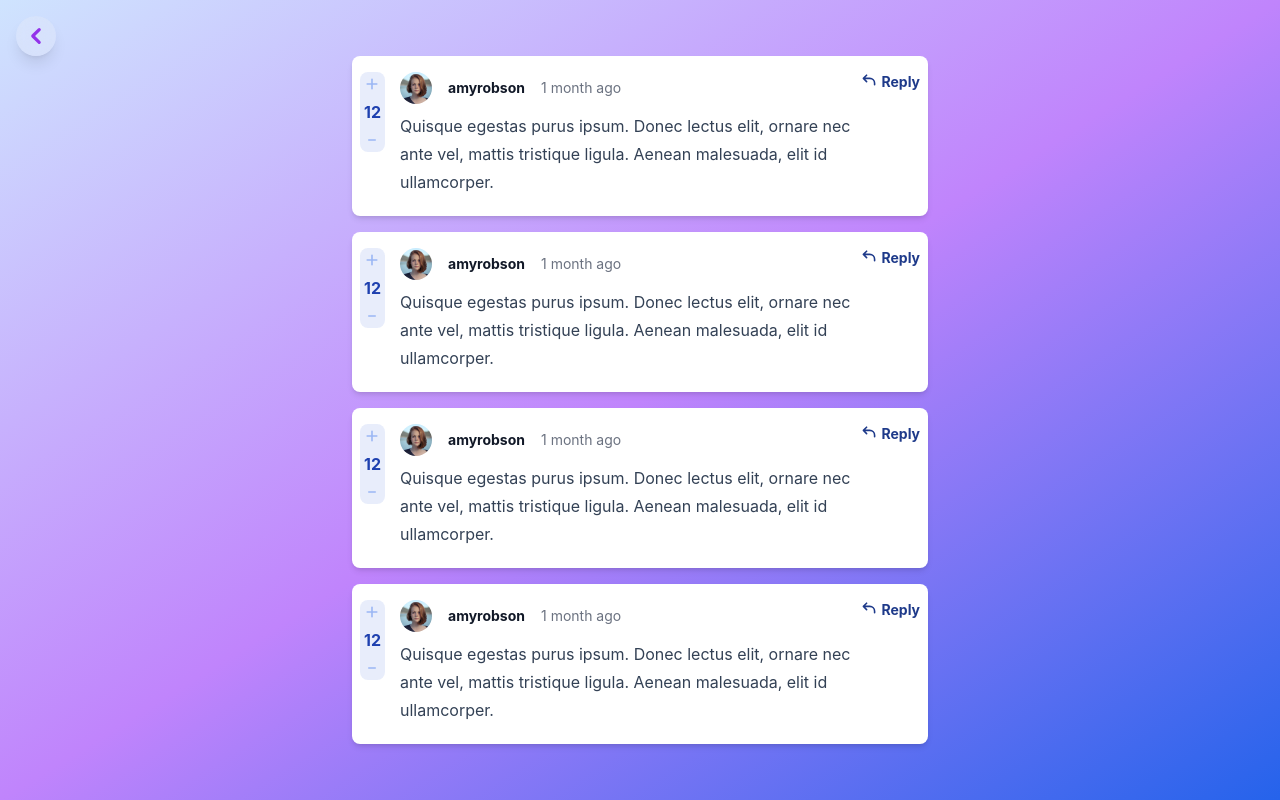
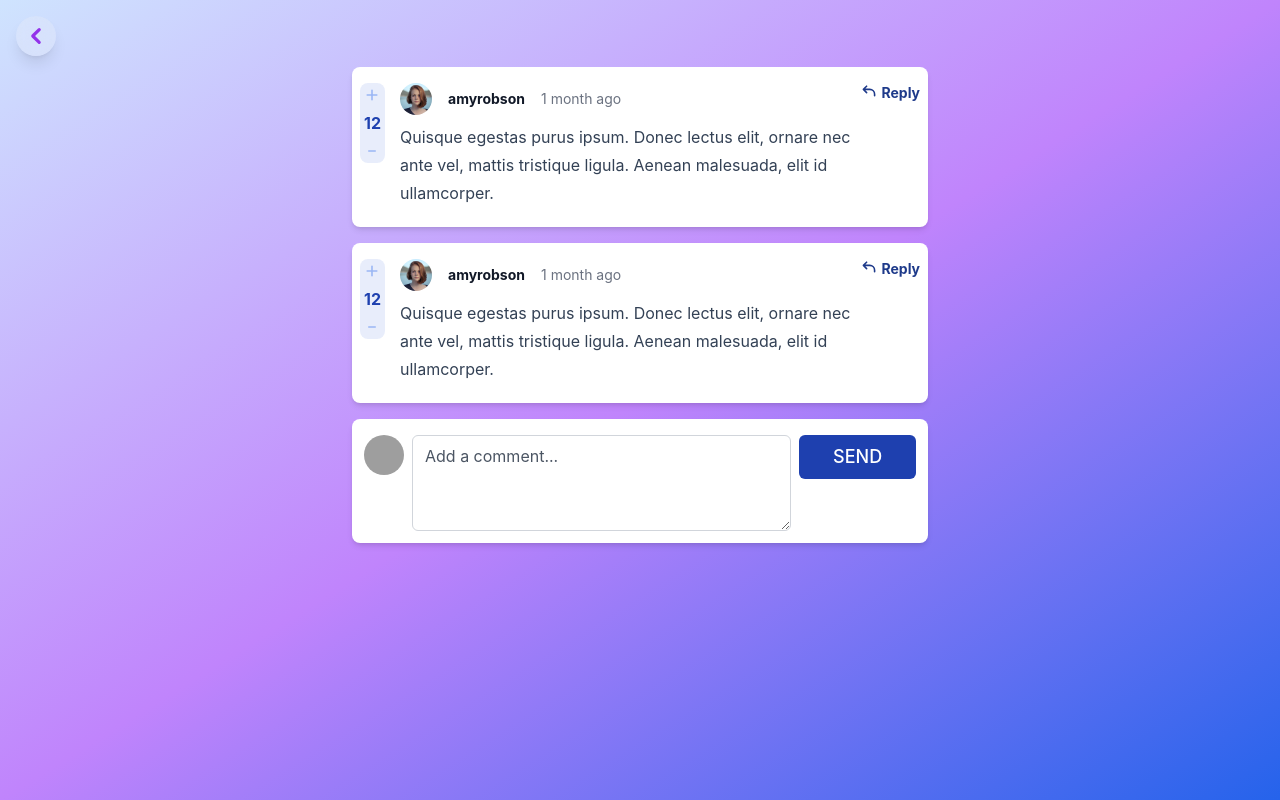
Before and after one commit to tolu-c/congenial-palm-tree, a React (Create React App) app: page /comments in a window 1280 px wide. Built offline with nearby package versions, Linux system fonts and the light colour scheme; grey boxes are pictures that could not be loaded.

Commit message:
commentForm

```diff
--- a/public/index.html
+++ b/public/index.html
@@ -29,6 +29,8 @@
   <body>
     <noscript>You need to enable JavaScript to run this app.</noscript>
     <div id="root"></div>
+    <div id="backdrop"></div>
+    <div id="modal"></div>
     <!--
       This HTML file is a template.
       If you open it directly in the browser, you will see an empty page.
--- /dev/null
+++ b/src/components/comments/commentForm/CommentForm.js
@@ -0,0 +1,68 @@
+import man from "../../../images/man.jpg";
+import { useState, useRef } from "react";
+import Wrapper from "../../ui/Wrapper";
+import ErrorModal from "../../ui/ErrorModal";
+
+export default function CommentForm() {
+  const commentRef = useRef();
+  const [error, setError] = useState();
+
+  function handleSubmit(e) {
+    e.preventDefault();
+
+    const enteredComment = commentRef.current.value;
+
+    // error handling
+    if (enteredComment.trim().length === 0) {
+      setError({
+        title: "Invalid input",
+        message: "Input fields cannot be empty.",
+      });
+      return;
+    }
+
+    console.log("form submitted");
+    console.log(`{comment: ${enteredComment}}`);
+    // alert(`{comment: ${enteredComment}}`);
+    commentRef.current.value = "";
+  }
+  function errorHandler() {
+    setError(null);
+  }
+
+  return (
+    <Wrapper>
+      {error && (
+        <ErrorModal
+          title={error.title}
+          message={error.message}
+          onConfirm={errorHandler}
+        />
+      )}
+      <div className="w-full md:max-w-xl mx-auto p-3 md:pt-4 bg-white rounded-lg h-auto shadow-md">
+        <form
+          onSubmit={handleSubmit}
+          className="flex flex-wrap md:flex-nowrap items-center md:items-start justify-between gap-4 md:gap-2 md:justify-start"
+        >
+          <textarea
+            className="w-full basis-full rounded-md border-gray-300 focus:border-gray-400 focus:ring-1 focus:ring-gray-400 placeholder:text-gray-600 text-gray-900  font-normal text-base md:basis-5/6 md:order-2 md:h-24"
+            placeholder="Add a comment..."
+            name="comment"
+            ref={commentRef}
+          ></textarea>
+          <img
+            src={man}
+            alt="man"
+            className="w-10 h-10 rounded-full object-cover md:order-1"
+          />
+          <button
+            type="submit"
+            className="bg-blue-800 text-white basis-1/4 text-lg flex items-center justify-center rounded-md px-4 py-3 uppercase font-medium hover:bg-blue-500 md:order-last md:px-3 md:py-2"
+          >
+            send
+          </button>
+        </form>
+      </div>
+    </Wrapper>
+  );
+}
--- /dev/null
+++ b/src/components/ui/ErrorModal.js
@@ -0,0 +1,62 @@
+import { Fragment } from "react";
+import ReactDOM from "react-dom";
+import { XIcon } from "@heroicons/react/solid";
+
+const Backdrop = (props) => {
+  return (
+    <div
+      className="fixed top-0 left-0 w-full h-screen z-10 bg-black/60"
+      onClick={props.onConfirm}
+    ></div>
+  );
+};
+
+const ModalOverlay = (props) => {
+  return (
+    <div className="fixed top-[40vh] left-[8.5%] w-5/6 z-50 overflow-hidden bg-red-200 border-red-600 border rounded-lg p-3 shadow-lg shadow-red-400/40">
+      <div className="flex flex-col gap-2 relative text-red-800">
+        <h4 className="text-2xl font-bold capitalize">{props.title}!</h4>
+        <p className="text-lg font-normal">{props.message}</p>
+        <XIcon
+          className="h-5 w-5 absolute top-0 right-0 cursor-pointer"
+          onClick={props.onConfirm}
+        />
+      </div>
+      {/* <div>
+        <div className="flex flex-col gap-4 border w-full text-left">
+          <header className="bg-black p-1 px-2">
+            <h2 className="text-white capitalize text-xl">{props.title}</h2>
+          </header>
+          <div className="p-2">
+            <p className="text-base text-gray-600 first-letter:uppercase">
+              {props.message}
+            </p>
+          </div>
+          <footer>
+            <button onClick={props.onConfirm}>close</button>
+          </footer>
+        </div>
+      </div> */}
+    </div>
+  );
+};
+
+export default function ErrorModal(props) {
+  return (
+    <Fragment>
+      {ReactDOM.createPortal(
+        <Backdrop onConfirm={props.onConfirm} />,
+        document.getElementById("backdrop")
+      )}
+
+      {ReactDOM.createPortal(
+        <ModalOverlay
+          title={props.title}
+          message={props.message}
+          onConfirm={props.onConfirm}
+        />,
+        document.getElementById("modal")
+      )}
+    </Fragment>
+  );
+}
--- /dev/null
+++ b/src/components/ui/Wrapper.js
@@ -0,0 +1,3 @@
+export default function Wrapper(props) {
+  return props.children
+}
--- a/src/pages/comments/Comments.js
+++ b/src/pages/comments/Comments.js
@@ -3,15 +3,17 @@ import Info from "../../components/comments/commentsBox/Info";
 import Reply from "../../components/comments/commentsBox/Reply";
 import Vote from "../../components/comments/commentsBox/Vote";
 import BackButton from "../../components/ui/BackButton";
+import CommentForm from "../../components/comments/commentForm/CommentForm";
 
 function Comments() {
   return (
-    <main className="bg-gradient-to-br from-blue-200/75 via-purple-400 to-blue-600 flex flex-col gap-4 overflow-scroll items-center justify-center h-screen">
+    <main className="bg-gradient-to-br from-blue-200/75 via-purple-400 to-blue-600 flex items-center justify-center overflow-hidden h-screen">
       <BackButton />
-      <SingleComment />
-      <SingleComment />
-      <SingleComment />
-      <SingleComment />
+      <div className="flex flex-col gap-4 h-5/6 w-5/6 overflow-auto overscroll-contain rounded-lg">
+        <SingleComment />
+        <SingleComment />
+        <CommentForm />
+      </div>
     </main>
   );
 }
@@ -20,7 +22,7 @@ export default Comments;
 
 function SingleComment() {
   return (
-    <div className="w-5/6 md:max-w-xl mx-auto p-2 md:pt-4 flex flex-col gap-2 bg-white rounded-lg md:relative h-auto md:h-40 shadow-md">
+    <div className="w-full md:max-w-xl mx-auto p-2 md:pt-4 flex flex-col gap-2 bg-white rounded-lg md:relative h-auto md:h-40 shadow-md">
       <div className="flex w-full justify-between order-last md:order-first">
         <Vote />
         <Reply />
```
